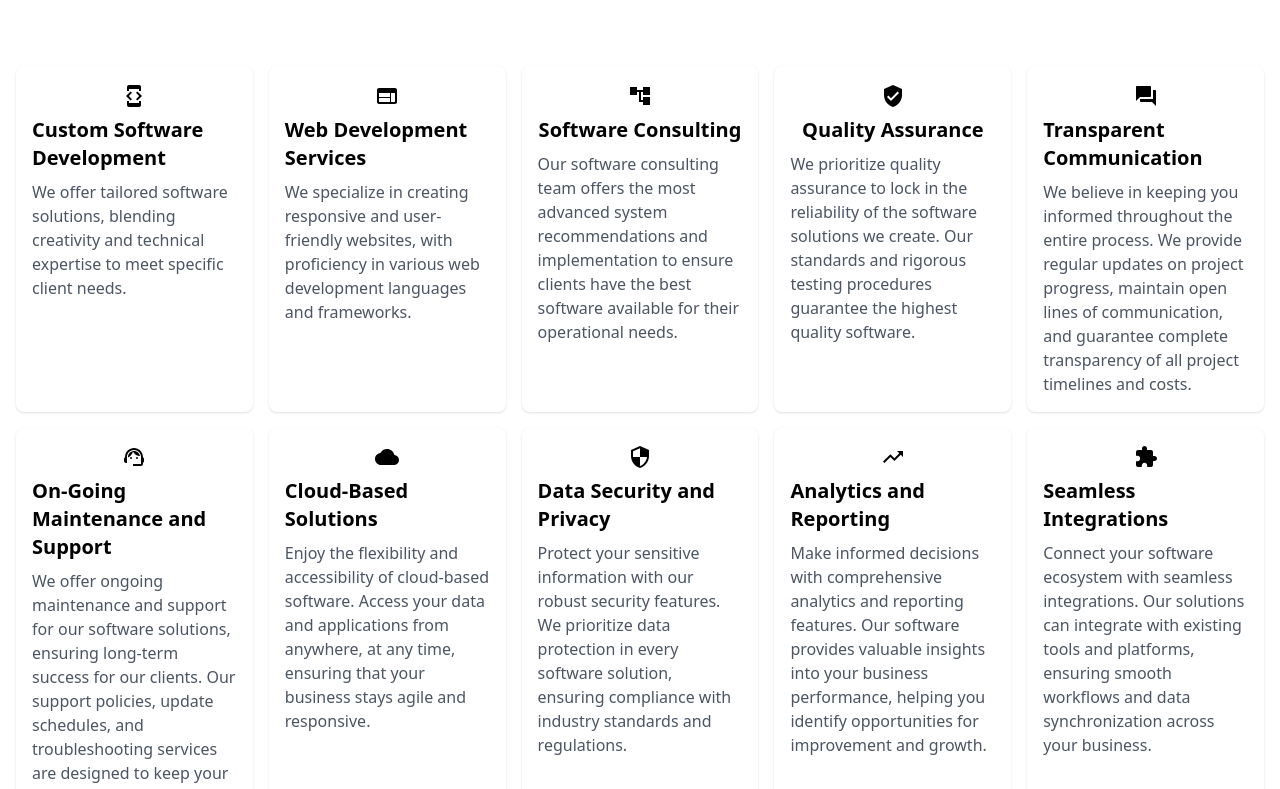
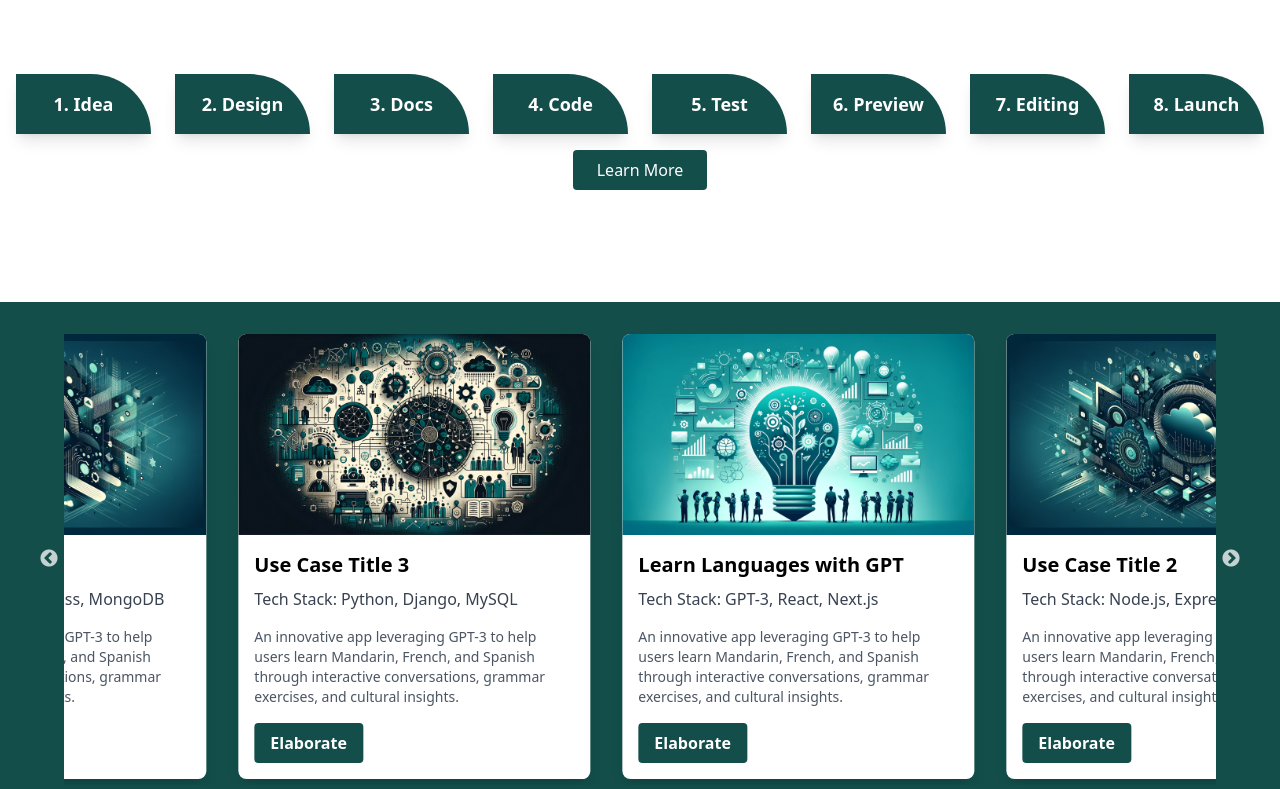
Before and after one commit to Tby23rd/dadakowebsite, a Next.js app: page /Home in a window 1280 px wide. Shown: the part 2311-3100 px from the top of the page. Built offline with nearby package versions, Linux system fonts and the light colour scheme.

Commit message:
added some cards

```diff
--- /dev/null
+++ b/components/Elaboratebtn.tsx
@@ -0,0 +1,23 @@
+import React, { useCallback } from 'react';
+
+interface ElaborateButtonProps {
+  path: string;
+}
+
+const ElaborateButton: React.FC<ElaborateButtonProps> = ({ path }) => {
+    // Navigation function
+    const navigate = useCallback(() => {
+        window.location.href = path;
+      }, [path]); // Include path in the dependency array
+
+  return (
+    <button
+      onClick={navigate} // Use navigate as the event handler directly
+      className="bg-teal-900 hover:bg-teal-700 text-white font-bold py-2 px-4 rounded"
+    >
+     Elaborate
+    </button>
+  );
+};
+
+export default ElaborateButton;
--- a/components/Navbar.tsx
+++ b/components/Navbar.tsx
@@ -16,11 +16,6 @@ const Navbar: React.FC = () => {
     open: { opacity: 1, x: 0 },
     closed: { opacity: 0, x: "-100%" },
   };
-
-  // Navigation function
-  const navigate = useCallback((path: string) => {
-    window.location.href = path;
-  }, []);
 
   // Toggle navigation
   const toggleNav = useCallback(() => {
--- /dev/null
+++ b/components/cards.tsx
@@ -0,0 +1,34 @@
+// In your Card component file
+
+import Image from "next/image";
+
+interface CardProps {
+  imageUrl: string;
+  title: string;
+  techStack: string[];
+  description: string; // Add this line
+  path: string; // Add this line for navigation or identification purposes
+  onElaborate: (path: string) => void; // Update this line to include path as an argument
+}
+
+
+const Card: React.FC<CardProps> = ({ imageUrl, title, techStack, description, path, onElaborate }) => {
+  return (
+    <div className="bg-white shadow-lg rounded-lg overflow-hidden">
+      <Image src={imageUrl} alt={title} width={500} height={500} />
+      <div className="p-4">
+        <h3 className="font-bold text-xl mb-2">{title}</h3>
+        <p className="text-gray-700 text-base mb-4">Tech Stack: {techStack.join(', ')}</p>
+        <p className="text-gray-600 text-sm mb-4">{description}</p> {/* Display the description */}
+        <button
+          onClick={() => onElaborate(path)} // Pass path to the onElaborate function
+          className="bg-teal-900 hover:bg-teal-700 text-white font-bold py-2 px-4 rounded"
+        >
+          Elaborate
+        </button>
+      </div>
+    </div>
+  );
+};
+
+export default Card;
--- /dev/null
+++ b/components/projectCard.tsx
@@ -0,0 +1,71 @@
+import React from 'react';
+import Slider from 'react-slick';
+import Card from '@/components/cards';
+import useCases from '@/data/useCases'; // Adjust the import path as necessary
+import "slick-carousel/slick/slick.css";
+import "slick-carousel/slick/slick-theme.css";
+import { useRouter } from 'next/router';
+
+
+const ProjectsCard: React.FC=() => {
+
+  const navigate = (path: string) => {
+  };
+
+  // Use 'navigate' in place of 'handleElaborate' for more intuitive naming
+  const handleElaborate = (path: string) => {
+    navigate(`/some-route/${path}`); // Adjust the URL structure as necessary
+  };
+
+
+  // Slider settings
+  const settings={
+    infinite: true,
+    arrows: true,         // Show prev/next arrows
+    speed: 500,
+    dots: false,
+    slidesToShow: 3, // Default value for large screens
+    slidesToScroll: 1,
+    autoplay: true,
+    autoplaySpeed: 3000,
+    pauseOnHover: true,
+    responsive: [
+      {
+        breakpoint: 992, // Medium devices (tablets, 768px and up)
+        settings: {
+          slidesToShow: 1, // Display 3 slides for medium screens
+        },
+      },
+      {
+        breakpoint: 1200, // Large devices (desktops, 1200px and up)
+        settings: {
+          slidesToShow: 1, // Display 3 slides for large screens
+        },
+      },
+    ],
+  };
+
+
+  return (
+    <div className="bg-teal-900">
+      <div className="p-8 m-8 ">
+        <Slider {...settings}>
+          {useCases.map(useCase => (
+            <div key={useCase.id} className="px-4">
+              <Card
+                title={useCase.title}
+                description={useCase.description}
+                imageUrl={useCase.imageUrl}
+                techStack={useCase.techStack}
+                path={useCase.path} // Assuming each useCase object has a 'path' field
+                onElaborate={() => handleElaborate(useCase.path)}
+              />
+            </div>
+          ))}
+        </Slider>
+      </div>
+    </div>
+  );
+};
+
+export default ProjectsCard;
--- /dev/null
+++ b/data/useCases.tsx
@@ -0,0 +1,29 @@
+const useCases = [
+  {
+    id: 1,
+    title: "Learn Languages with GPT",
+    imageUrl: "/images/bg.webp", // Path to an image representing this use case
+    techStack: ["GPT-3", "React", "Next.js"],
+    description: "An innovative app leveraging GPT-3 to help users learn Mandarin, French, and Spanish through interactive conversations, grammar exercises, and cultural insights.",
+    path: "learn-languages" // A unique identifier or slug for URL routing
+  },
+    {
+      id: 2,
+      imageUrl: '/images/hero.webp',
+      title: 'Use Case Title 2',
+      techStack: ['Node.js', 'Express', 'MongoDB'],
+      description: "An innovative app leveraging GPT-3 to help users learn Mandarin, French, and Spanish through interactive conversations, grammar exercises, and cultural insights.",
+      path: "learn-languages" // A unique identifier or slug for URL routing
+    },
+    {
+      id: 3,
+      imageUrl: '/images/about.webp',
+      title: 'Use Case Title 3',
+      techStack: ['Python', 'Django', 'MySQL'],
+      description: "An innovative app leveraging GPT-3 to help users learn Mandarin, French, and Spanish through interactive conversations, grammar exercises, and cultural insights.",
+      path: "learn-languages" // A unique identifier or slug for URL routing
+    },
+    // Add more use cases as needed
+  ];
+
+  export default useCases;
--- a/package.json
+++ b/package.json
@@ -19,12 +19,15 @@
     "next": "14.1.0",
     "react": "^18.2.0",
     "react-canvas-confetti": "^2.0.5",
-    "react-dom": "^18.2.0"
+    "react-dom": "^18.2.0",
+    "react-slick": "^0.30.2",
+    "slick-carousel": "^1.8.1"
   },
   "devDependencies": {
     "@types/node": "^20",
     "@types/react": "^18",
     "@types/react-dom": "^18",
+    "@types/react-slick": "^0.23.13",
     "autoprefixer": "^10.0.1",
     "eslint": "^8",
     "eslint-config-next": "14.1.0",
--- a/pages/Home.tsx
+++ b/pages/Home.tsx
@@ -4,13 +4,11 @@ import Navbar from '../components/Navbar';
 import HeroSection from '../components/HeroSection';
 import Footer from '../components/Footer';
 import IntroductionSection from '@/components/IntroductionSection';
-import CharityContribution from '@/components/charity';
 import About from './About';
 import FaqPage from './FAQ';
-import Projects from './Process';
 import Features from '@/components/Features';
-import ServicesOverview from '@/components/services';
 import ProcessTitle from '@/components/ProcessTitle';
+import ProjectsCard from '@/components/projectCard';
 
 const Home: React.FC = () => {
 
@@ -21,8 +19,8 @@ const Home: React.FC = () => {
       <IntroductionSection/>
       <Features/>
       <About/>
-      <ServicesOverview/>
       <ProcessTitle/>
+      <ProjectsCard/>
       <FaqPage/>
       <Footer/>
     </div>
--- a/pages/Process.tsx
+++ b/pages/Process.tsx
@@ -1,7 +1,7 @@
 import React from 'react';
 import { processSteps } from '../data/processSteps';
 
-const Project = () => {
+const ProcessPage = () => {
   return (
     <div className="py-12 bg-white">
       <div className="w-full mx-auto px-4">
@@ -19,4 +19,4 @@ const Project = () => {
   );
 };
 
-export default Project;
+export default ProcessPage;
```
Also changed, not shown: data/projectsData.tsx (added), pages/Project.tsx (deleted), pages/Projects.tsx (added), 1 other file (tests, documents, lock files or other folders).
